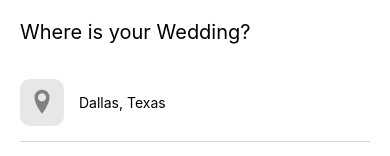
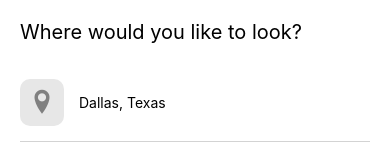
Before and after one commit to GriffMike167/Storia, a React Native app: screen / in a window 390 px wide. Shown: the top 156 px of the page. Built offline with nearby package versions, Linux system fonts and the light colour scheme.

Commit message:
three pages finsihed

```diff
--- a/src/screens/DestinationSearch/index.js
+++ b/src/screens/DestinationSearch/index.js
@@ -12,7 +12,7 @@ const DestinationSearch = () => {
     <View style={styles.container}>
       <TextInput
         style={styles.textInput}
-        placeholder="Where is your Wedding?"
+        placeholder="Where would you like to look?"
         value={inputText}
         onChangeText={setInputText}
       />
```
